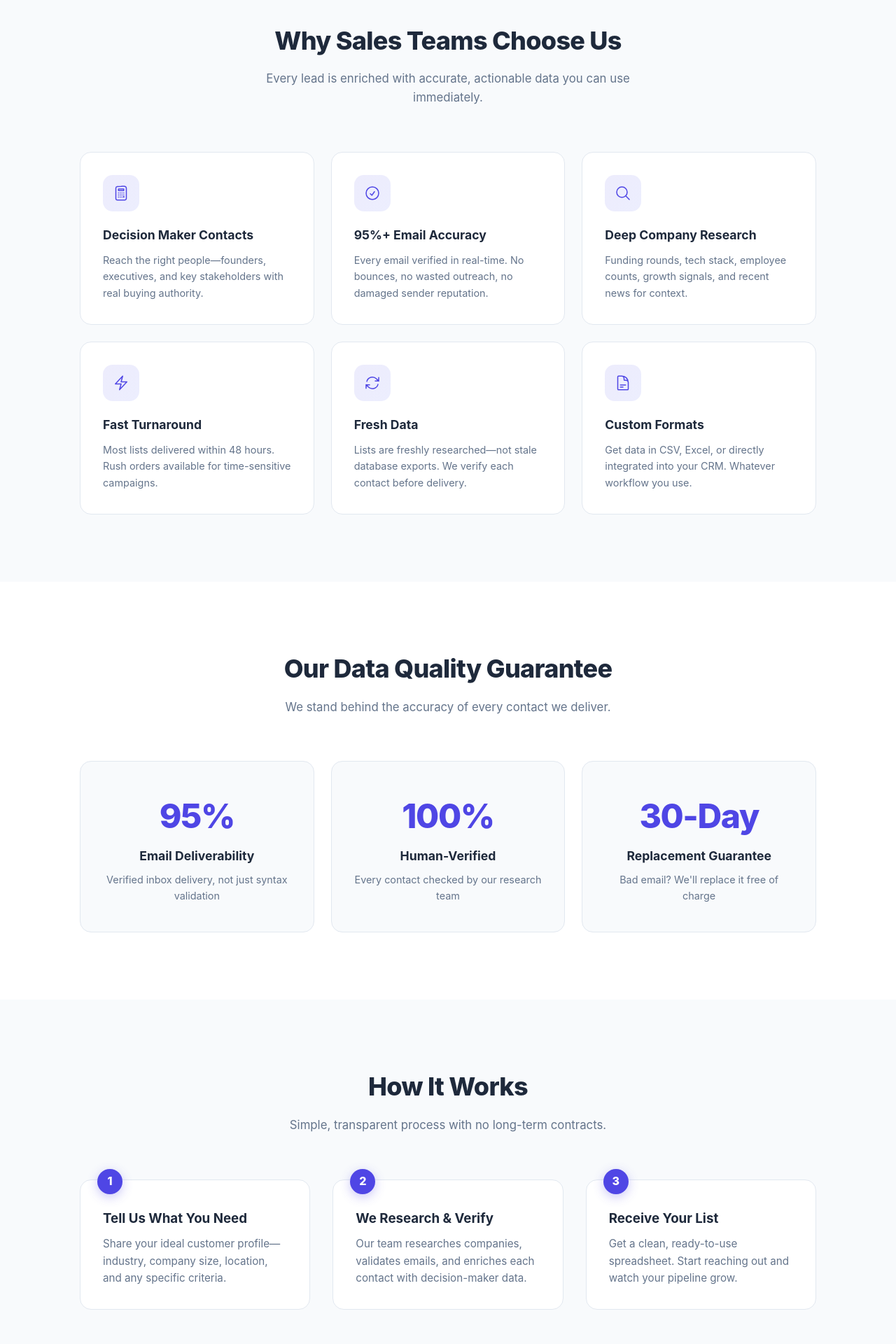
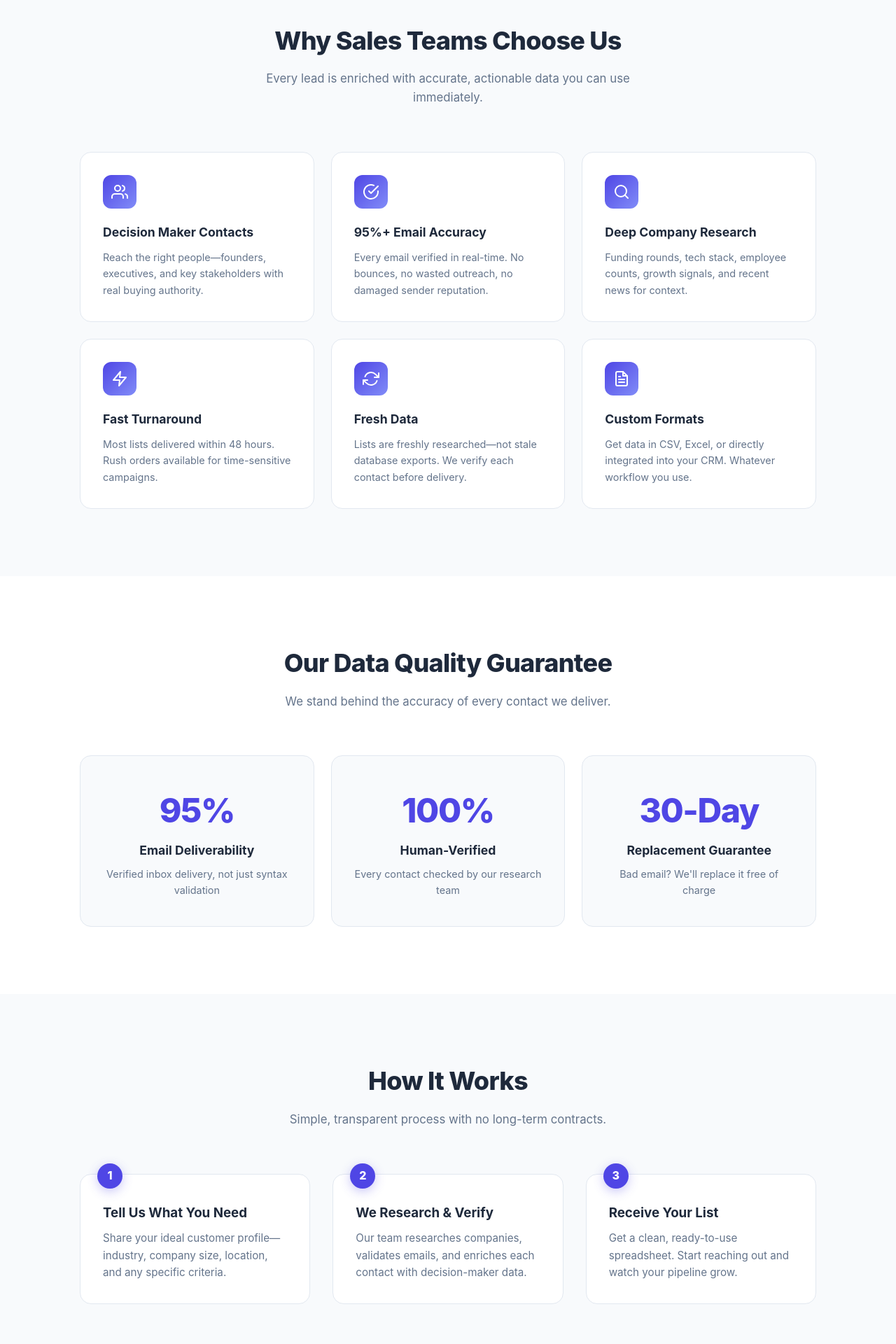
Before and after one commit to Hexy888/TensorMarketData, a FastAPI app: page / in a window 1280 px wide. Shown: the part 1396-3316 px from the top of the page at 70% size. Run offline with FastAPI, Linux system fonts and the light colour scheme.

Commit message:
Update icons: gradient background icons with clean stroke SVGs

```diff
--- a/templates/index.html
+++ b/templates/index.html
@@ -11,16 +11,14 @@
     :root {
       --primary: #4f46e5;
       --primary-dark: #3730a3;
-      --primary-light: #6366f1;
+      --primary-light: #818cf8;
       --bg: #ffffff;
       --bg-secondary: #f8fafc;
-      --bg-alt: #f1f5f9;
       --text: #1e293b;
       --text-muted: #64748b;
       --text-light: #94a3b8;
       --border: #e2e8f0;
       --success: #16a34a;
-      --accent: #818cf8;
     }
     body {
       font-family: -apple-system, BlinkMacSystemFont, 'Segoe UI', Roboto, sans-serif;
@@ -30,7 +28,6 @@
     }
     .container { max-width: 1100px; margin: 0 auto; padding: 0 24px; }
 
-    /* Header */
     header {
       padding: 1rem 0;
       border-bottom: 1px solid var(--border);
@@ -68,11 +65,8 @@
       padding: 0.6rem 1.25rem;
       border-radius: 8px;
       font-weight: 600;
-      transition: all 0.2s;
     }
-    .nav-links .cta:hover { background: var(--primary-dark); color: #fff; transform: translateY(-1px); }
 
-    /* Hero */
     .hero {
       padding: 8rem 0 5rem;
       text-align: center;
@@ -107,7 +101,6 @@
       line-height: 1.7;
     }
 
-    /* Stats */
     .stats {
       display: flex;
       justify-content: center;
@@ -124,7 +117,6 @@
     }
     .stat-label { font-size: 0.9rem; color: var(--text-muted); font-weight: 500; }
 
-    /* Form */
     .form-container {
       background: #fff;
       padding: 2.5rem;
@@ -135,11 +127,10 @@
       box-shadow: 0 20px 60px -15px rgba(0,0,0,0.08);
       text-align: left;
     }
-
     .form-container h3 { margin-bottom: 0.5rem; color: var(--text); font-size: 1.4rem; font-weight: 700; }
     .form-container > p { color: var(--text-muted); margin-bottom: 1.75rem; font-size: 0.95rem; }
 
-    .form-group { margin-bottom: 1.1rem; text-align: left; }
+    .form-group { margin-bottom: 1.1rem; }
     .form-group label { display: block; margin-bottom: 0.4rem; color: var(--text); font-size: 0.85rem; font-weight: 600; }
     .form-group input, .form-group select {
       width: 100%;
@@ -186,7 +177,6 @@
     .success-message h4 { color: var(--success); margin-bottom: 0.5rem; font-size: 1.1rem; }
     .success-message p { color: var(--text-muted); font-size: 0.9rem; }
 
-    /* Features */
     .features {
       padding: 6rem 0;
       background: var(--bg-secondary);
@@ -218,25 +208,26 @@
       box-shadow: 0 20px 40px -15px rgba(0,0,0,0.1);
       border-color: var(--primary-light);
     }
-    .feature-icon {
-      width: 52px;
-      height: 52px;
-      background: linear-gradient(135deg, rgba(79,70,229,0.1), rgba(129,140,248,0.15));
-      border-radius: 14px;
+    .icon-box {
+      width: 48px;
+      height: 48px;
+      background: linear-gradient(135deg, var(--primary) 0%, var(--primary-light) 100%);
+      border-radius: 12px;
       display: flex;
       align-items: center;
       justify-content: center;
       margin-bottom: 1.25rem;
     }
-    .feature-icon svg {
+    .icon-box svg {
       width: 24px;
       height: 24px;
-      color: var(--primary);
+      stroke: white;
+      stroke-width: 2;
+      fill: none;
     }
     .feature-card h3 { color: var(--text); margin-bottom: 0.6rem; font-size: 1.1rem; font-weight: 700; }
     .feature-card p { color: var(--text-muted); font-size: 0.9rem; line-height: 1.65; }
 
-    /* Quality */
     .quality { padding: 6rem 0; }
     .quality-grid {
       display: grid;
@@ -261,7 +252,6 @@
     .quality-label { color: var(--text); font-weight: 700; margin-bottom: 0.5rem; font-size: 1.1rem; }
     .quality-desc { color: var(--text-muted); font-size: 0.9rem; }
 
-    /* Process */
     .process {
       padding: 6rem 0;
       background: var(--bg-secondary);
@@ -298,7 +288,6 @@
     .step h3 { color: var(--text); margin-bottom: 0.6rem; margin-top: 0.5rem; font-weight: 700; }
     .step p { color: var(--text-muted); font-size: 0.95rem; }
 
-    /* CTA */
     .cta-section {
       padding: 6rem 0;
       text-align: center;
@@ -332,7 +321,6 @@
       box-shadow: 0 15px 40px -10px rgba(79,70,229,0.35);
     }
 
-    /* Footer */
     footer {
       padding: 3rem 0;
       text-align: center;
@@ -439,55 +427,48 @@
 
       <div class="features-grid">
         <div class="feature-card">
-          <div class="feature-icon">
-            <svg xmlns="http://www.w3.org/2000/svg" fill="none" viewBox="0 0 24 24" stroke-width="1.5" stroke="currentColor">
-              <path stroke-linecap="round" stroke-linejoin="round" d="M15.75 15.75V18m-7.5-6.75h.008v.008H8.25v-.008zm0 2.25h.008v.008H8.25V13.5zm0 2.25h.008v.008H8.25v-.008zm0 2.25h.008v.008H8.25V18zm2.498-6.75h.007v.008h-.007v-.008zm0 2.25h.007v.008h-.007V13.5zm0 2.25h.007v.008h-.007v-.008zm0 2.25h.007v.008h-.007V18zm2.504-6.75h.008v.008h-.008v-.008zm0 2.25h.008v.008h-.008V13.5zm0 2.25h.008v.008h-.008v-.008zm0 2.25h.008v.008h-.008V18zm2.498-6.75h.008v.008h-.008v-.008zm0 2.25h.008v.008h-.008V13.5zM8.25 6h7.5v2.25h-7.5V6zM12 2.25c-1.892 0-3.758.11-5.593.322C5.307 2.7 4.5 3.65 4.5 4.757V19.5a2.25 2.25 0 002.25 2.25h10.5a2.25 2.25 0 002.25-2.25V4.757c0-1.108-.806-2.057-1.907-2.435A13.5 13.5 0 0012 2.25z" />
-            </svg>
+          <div class="icon-box">
+            <svg viewBox="0 0 24 24" stroke-linecap="round" stroke-linejoin="round"><path d="M17 21v-2a4 4 0 0 0-4-4H5a4 4 0 0 0-4 4v2"/><circle cx="9" cy="7" r="4"/><path d="M23 21v-2a4 4 0 0 0-3-3.87"/><path d="M16 3.13a4 4 0 0 1 0 7.75"/></svg>
           </div>
           <h3>Decision Maker Contacts</h3>
           <p>Reach the right people—founders, executives, and key stakeholders with real buying authority.</p>
         </div>
+
         <div class="feature-card">
-          <div class="feature-icon">
-            <svg xmlns="http://www.w3.org/2000/svg" fill="none" viewBox="0 0 24 24" stroke-width="1.5" stroke="currentColor">
-              <path stroke-linecap="round" stroke-linejoin="round" d="M9 12.75L11.25 15 15 9.75M21 12a9 9 0 11-18 0 9 9 0 0118 0z" />
-            </svg>
+          <div class="icon-box">
+            <svg viewBox="0 0 24 24" stroke-linecap="round" stroke-linejoin="round"><path d="M22 11.08V12a10 10 0 1 1-5.93-9.14"/><polyline points="22 4 12 14.01 9 11.01"/></svg>
           </div>
           <h3>95%+ Email Accuracy</h3>
           <p>Every email verified in real-time. No bounces, no wasted outreach, no damaged sender reputation.</p>
         </div>
+
         <div class="feature-card">
-          <div class="feature-icon">
-            <svg xmlns="http://www.w3.org/2000/svg" fill="none" viewBox="0 0 24 24" stroke-width="1.5" stroke="currentColor">
-              <path stroke-linecap="round" stroke-linejoin="round" d="M21 21l-5.197-5.197m0 0A7.5 7.5 0 105.196 5.196a7.5 7.5 0 0010.607 10.607z" />
-            </svg>
+          <div class="icon-box">
+            <svg viewBox="0 0 24 24" stroke-linecap="round" stroke-linejoin="round"><circle cx="11" cy="11" r="8"/><line x1="21" y1="21" x2="16.65" y2="16.65"/></svg>
           </div>
           <h3>Deep Company Research</h3>
           <p>Funding rounds, tech stack, employee counts, growth signals, and recent news for context.</p>
         </div>
+
         <div class="feature-card">
-          <div class="feature-icon">
-            <svg xmlns="http://www.w3.org/2000/svg" fill="none" viewBox="0 0 24 24" stroke-width="1.5" stroke="currentColor">
-              <path stroke-linecap="round" stroke-linejoin="round" d="M3.75 13.5l10.5-11.25L12 10.5h8.25L9.75 21.75 12 13.5H3.75z" />
-            </svg>
+          <div class="icon-box">
+            <svg viewBox="0 0 24 24" stroke-linecap="round" stroke-linejoin="round"><polygon points="13 2 3 14 12 14 11 22 21 10 12 10 13 2"/></svg>
           </div>
           <h3>Fast Turnaround</h3>
           <p>Most lists delivered within 48 hours. Rush orders available for time-sensitive campaigns.</p>
         </div>
+
         <div class="feature-card">
-          <div class="feature-icon">
-            <svg xmlns="http://www.w3.org/2000/svg" fill="none" viewBox="0 0 24 24" stroke-width="1.5" stroke="currentColor">
-              <path stroke-linecap="round" stroke-linejoin="round" d="M16.023 9.348h4.992v-.001M2.985 19.644v-4.992m0 0h4.992m-4.993 0l3.181 3.183a8.25 8.25 0 0013.803-3.7M4.031 9.865a8.25 8.25 0 0113.803-3.7l3.181 3.182m0-4.991v4.99" />
-            </svg>
+          <div class="icon-box">
+            <svg viewBox="0 0 24 24" stroke-linecap="round" stroke-linejoin="round"><polyline points="23 4 23 10 17 10"/><polyline points="1 20 1 14 7 14"/><path d="M3.51 9a9 9 0 0 1 14.85-3.36L23 10M1 14l4.64 4.36A9 9 0 0 0 20.49 15"/></svg>
           </div>
           <h3>Fresh Data</h3>
           <p>Lists are freshly researched—not stale database exports. We verify each contact before delivery.</p>
         </div>
+
         <div class="feature-card">
-          <div class="feature-icon">
-            <svg xmlns="http://www.w3.org/2000/svg" fill="none" viewBox="0 0 24 24" stroke-width="1.5" stroke="currentColor">
-              <path stroke-linecap="round" stroke-linejoin="round" d="M19.5 14.25v-2.625a3.375 3.375 0 00-3.375-3.375h-1.5A1.125 1.125 0 0113.5 7.125v-1.5a3.375 3.375 0 00-3.375-3.375H8.25m0 12.75h7.5m-7.5 3H12M10.5 2.25H5.625c-.621 0-1.125.504-1.125 1.125v17.25c0 .621.504 1.125 1.125 1.125h12.75c.621 0 1.125-.504 1.125-1.125V11.25a9 9 0 00-9-9z" />
-            </svg>
+          <div class="icon-box">
+            <svg viewBox="0 0 24 24" stroke-linecap="round" stroke-linejoin="round"><path d="M14 2H6a2 2 0 0 0-2 2v16a2 2 0 0 0 2 2h12a2 2 0 0 0 2-2V8z"/><polyline points="14 2 14 8 20 8"/><line x1="16" y1="13" x2="8" y2="13"/><line x1="16" y1="17" x2="8" y2="17"/><polyline points="10 9 9 9 8 9"/></svg>
           </div>
           <h3>Custom Formats</h3>
           <p>Get data in CSV, Excel, or directly integrated into your CRM. Whatever workflow you use.</p>
@@ -568,15 +549,10 @@
   <script>
     document.getElementById('lead-form').addEventListener('submit', async function(e) {
       e.preventDefault();
-
       const formData = new FormData(this);
       const data = Object.fromEntries(formData);
-
-      // Show success
       this.style.display = 'none';
       document.getElementById('success').style.display = 'block';
-
-      // Log for now
       console.log('Lead request:', data);
     });
   </script>
```
